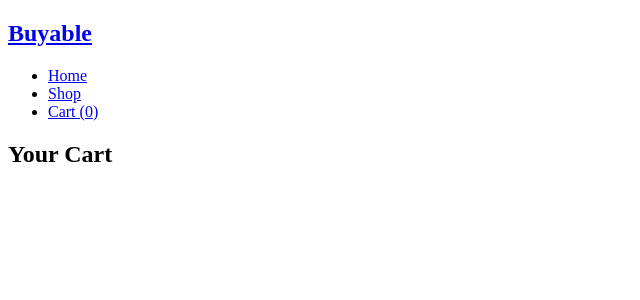
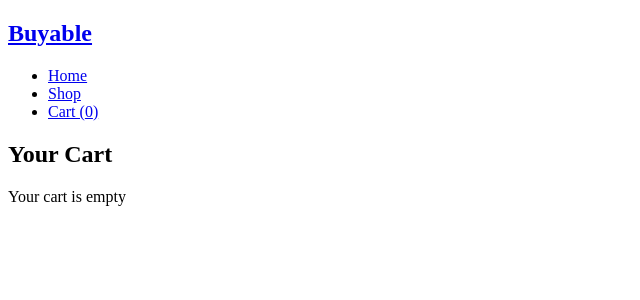
Before and after one commit to parthiv-2006/E-commerce-site, a React (Vite) app: page /cart in a window 1280 px wide. Shown: the top 300 px of the page, without its empty margins (0-640 px from the left). Built offline with nearby package versions, Linux system fonts and the light colour scheme.

Commit message:
feat: Implement ShoppingCart component

```diff
--- a/src/App.jsx
+++ b/src/App.jsx
@@ -25,6 +25,9 @@ function App() {
       }
     })
   }
+  useEffect(() => {
+    console.log(cartItems)
+  }, [cartItems])
 
 
   return (
@@ -33,7 +36,7 @@ function App() {
       <Routes>
         <Route path="/" element={<HomePage />} />
         <Route path="/shop" element={<ShoppingPage addToCart={addToCart}/>} />
-        <Route path="/cart" element={<ShoppingCart />} />
+        <Route path="/cart" element={<ShoppingCart cartItems={cartItems}/>} />
       </Routes>
     </BrowserRouter>
   );
--- a/src/components/ShoppingCart.jsx
+++ b/src/components/ShoppingCart.jsx
@@ -1,9 +1,47 @@
-function ShoppingCart() {
-    return (
+function ShoppingCart({ cartItems }) {
+  function calculateTotal() {
+    return cartItems.reduce(
+      (total, item) => total + item.price * item.quantity,
+      0
+    );
+  }
+
+  return (
+    <div>
+      <div>
+        <h2>Your Cart</h2>
+      </div>
+      <div>
         <div>
-            <h2>Your Cart</h2>
+          {cartItems.map((item) => {
+            return (
+              <div>
+                <img src={item.image} alt={item.title} />
+                <p>{item.title}</p>
+                <p>${item.price}</p>
+                <p>Quantity: {item.quantity}</p>
+              </div>
+            );
+          })}
         </div>
-    )
+        <div>
+          {cartItems.length === 0 ? (
+            <p>Your cart is empty</p>
+          ) : (
+            <>
+              <p>Items: ${calculateTotal().toFixed(2)}</p>
+              <p>Shipping and handling: $5.00</p>
+              <p>Estimated GST/HST: {(0.05 * calculateTotal()).toFixed(2)}</p>
+              <p>
+                Total: $
+                {(calculateTotal() + 5 + 0.05 * calculateTotal()).toFixed(2)}
+              </p>
+              <button>Place Order</button>
+            </>
+          )}
+        </div>
+      </div>
+    </div>
+  );
 }
-
 export default ShoppingCart;
```
